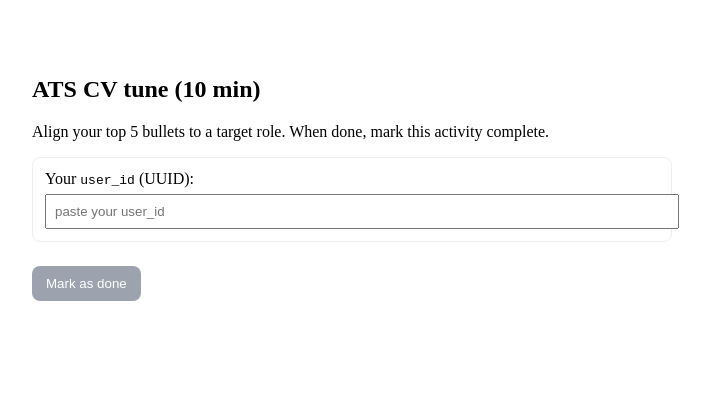
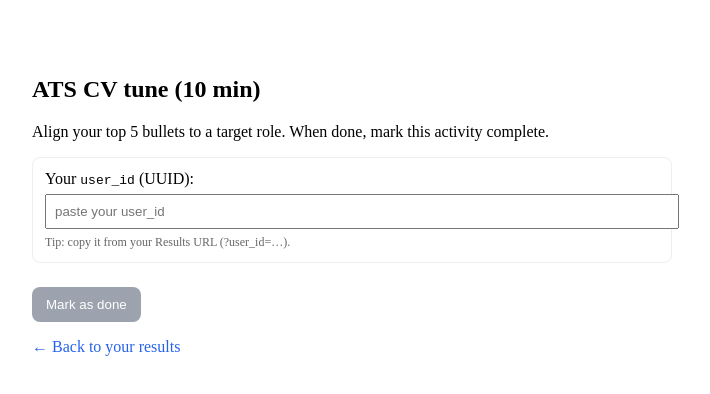
Before and after one commit to an170787-rekonet/rekonet, a Next.js app: page /activities/cv-ats-1 in a window 1280 px wide. Shown: the top 394 px of the page, without its empty margins (288-998 px from the left). Built offline with nearby package versions, Linux system fonts and the light colour scheme.

Commit message:
Update page.jsx

```diff
--- a/app/activities/cv-ats-1/page.jsx
+++ b/app/activities/cv-ats-1/page.jsx
@@ -60,6 +60,9 @@ export default function CvAtsActivityPage() {
             placeholder="paste your user_id"
             style={{ width: '100%', padding: 8, marginTop: 6 }}
           />
+          <div style={{ fontSize: 12, color: '#666', marginTop: 6 }}>
+            Tip: copy it from your Results URL (?user_id=…).
+          </div>
         </div>
       )}
 
@@ -80,6 +83,12 @@ export default function CvAtsActivityPage() {
       </button>
 
       {status.msg && <p style={{ marginTop: 10 }}>{status.msg}</p>}
+
+      <div style={{ marginTop: 16 }}>
+        <a href={returnUrl} style={{ color: '#2563EB', textDecoration: 'none' }}>
+          ← Back to your results
+        </a>
+      </div>
     </main>
   );
 }
```
